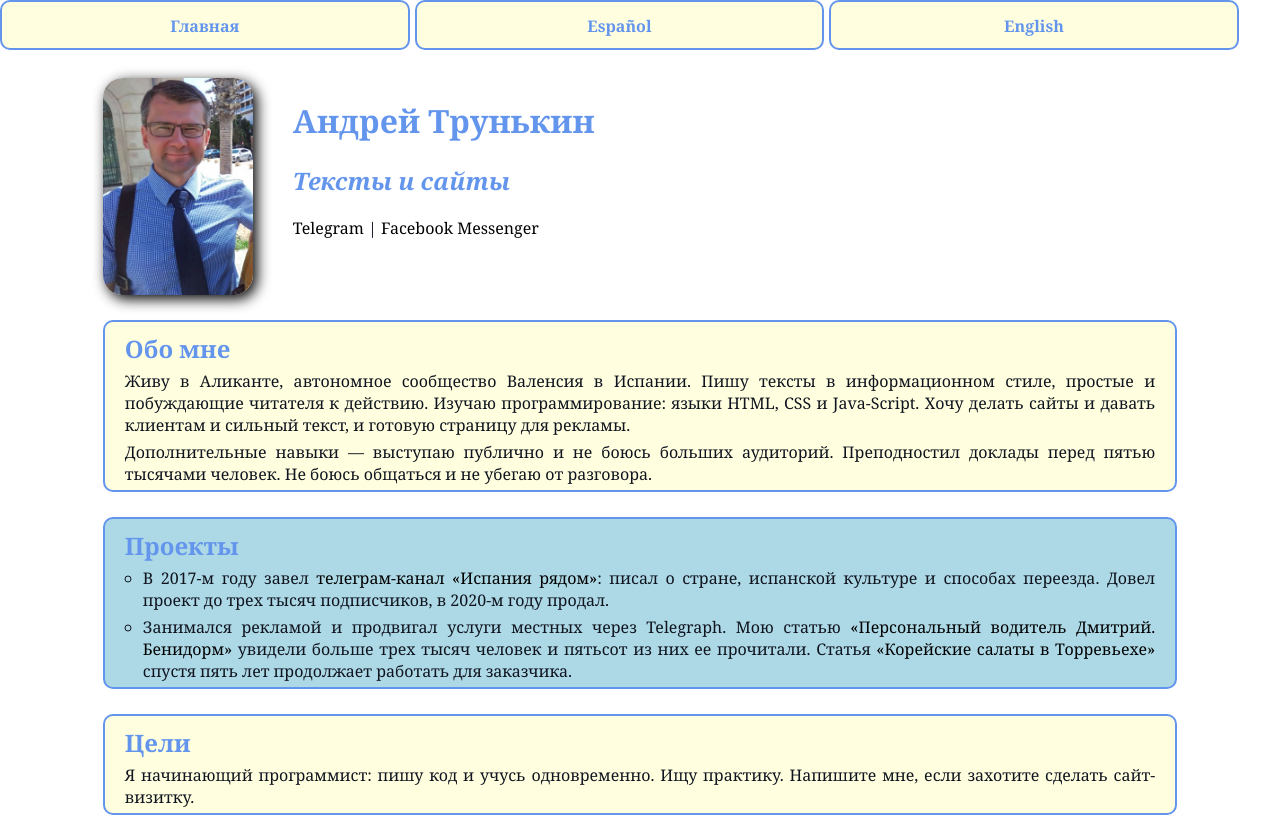
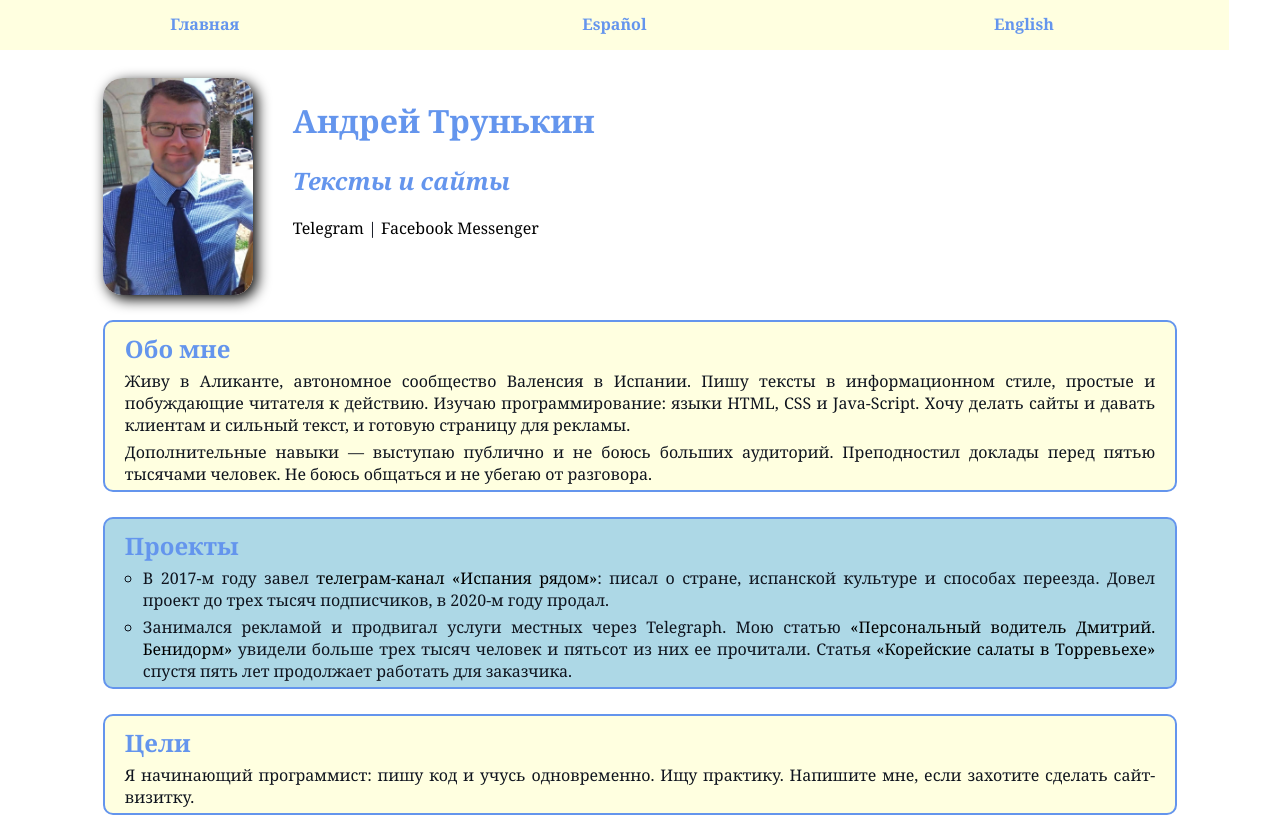
Before and after one commit to TAndrei17/cv_Andrei_Trunkin, a plain HTML site: page index.html in a window 1280 px wide. Shown: the top 817 px of the page. Drawn offline with Linux system fonts and the light colour scheme.

Commit message:
Update styles.css

```diff
--- a/styles.css
+++ b/styles.css
@@ -56,15 +56,15 @@ h2 {
         float: left;
         background: lightyellow;
         height: 50px;
-        border: 2px solid cornflowerblue;
+        /*border: 2px solid cornflowerblue;*/
         width: 32%;
         font-family: inherit;
         font-size: 16px;
         font-weight: 700;
         text-align:center;
         box-sizing: border-box;
-        border-radius: 10px;
-        margin-right: 5px;
+        /*border-radius: 10px;
+        margin-right: 5px;*/
         color: cornflowerblue;
         padding: 13px;
     }
```
